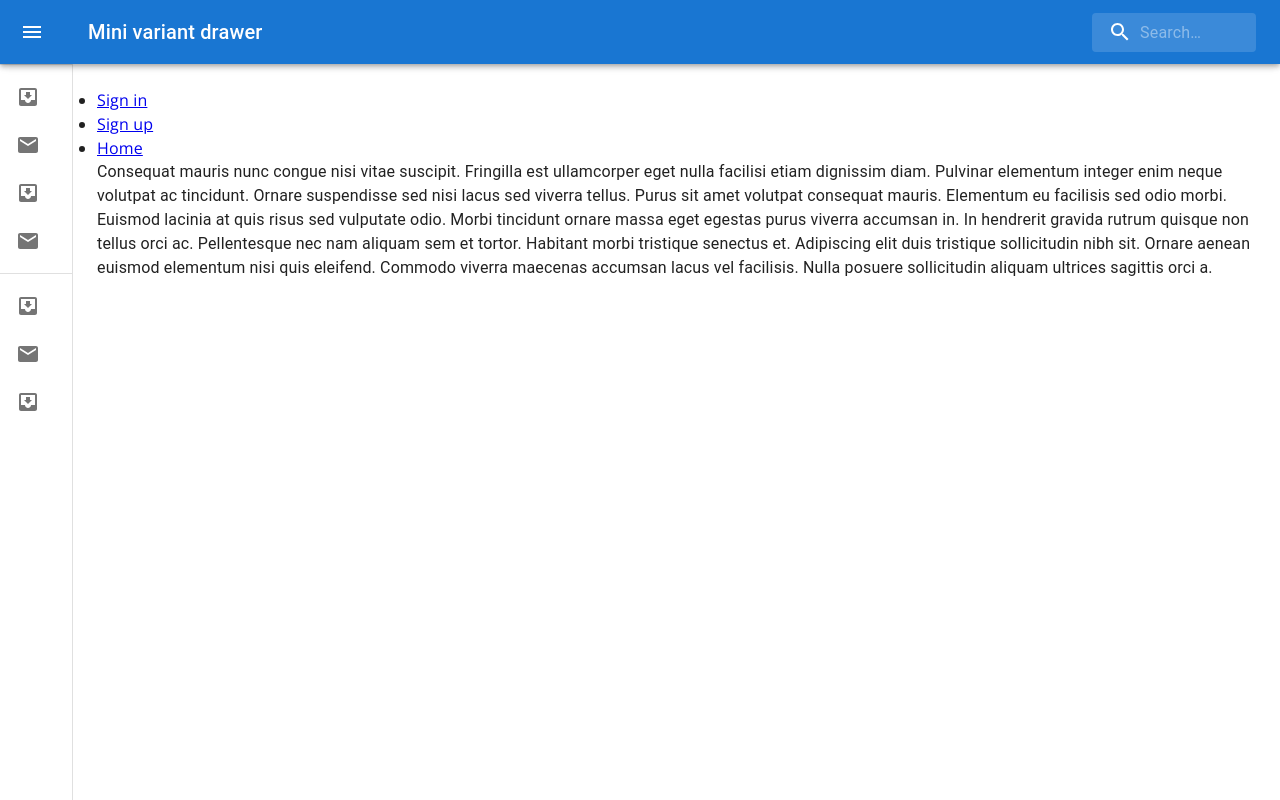
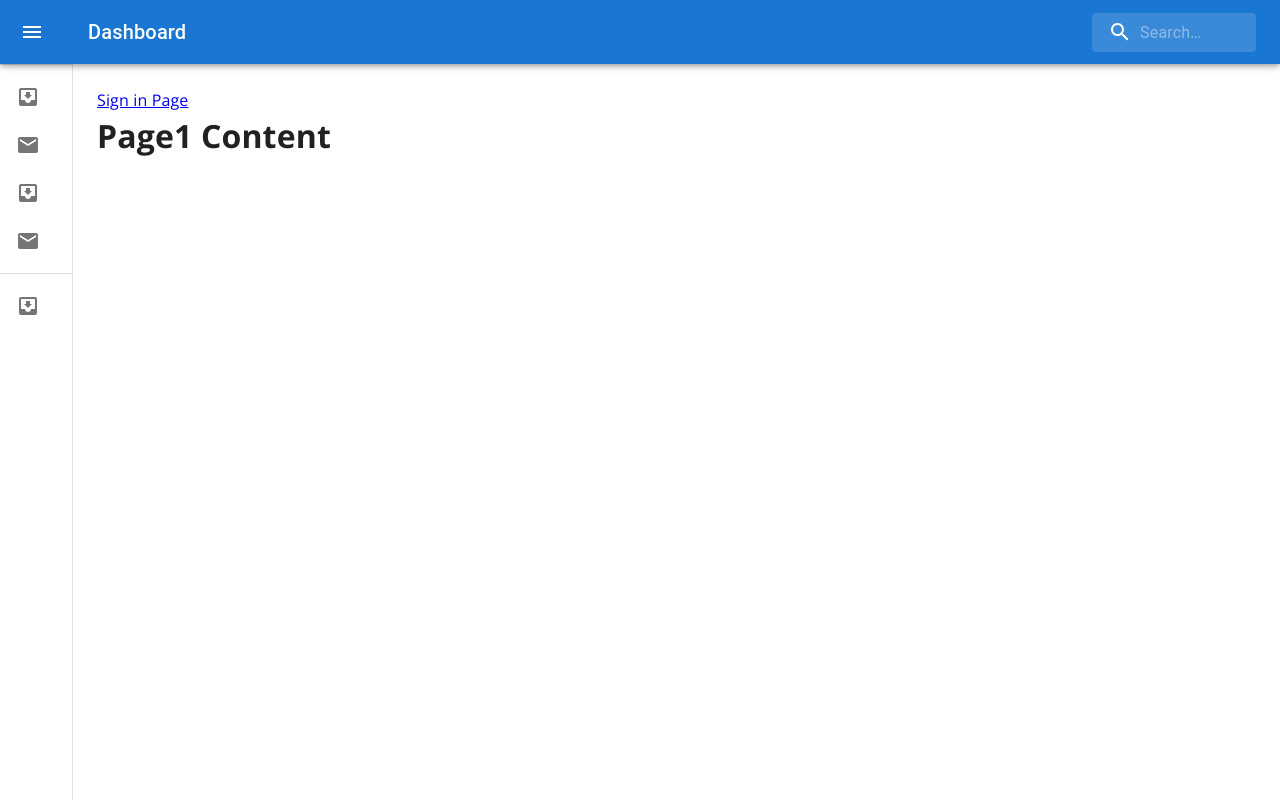
Before and after one commit to failury/cs546-final-project-group-7, a React (Create React App) app: page / in a window 1280 px wide. Built offline with nearby package versions, Linux system fonts and the light colour scheme.

Commit message:
added example code for routing

```diff
--- a/src/App.js
+++ b/src/App.js
@@ -1,14 +1,17 @@
-import ClippedDrawer from "./layouts/Dashboard";
+
 import { BrowserRouter, Route, Switch } from 'react-router-dom';
 import SignIn from "./pages/SignIn";
 import SignUp from "./pages/SignUp";
+import page1 from "./pages/page1";
+import Dashboard from "./components/Dashboard";
 function App() {
   return (
     <main>
       <Switch>
-      <Route path="/" component={ClippedDrawer} exact />
+      <Route path="/" render={(props) => <Dashboard {...props} PageComponent={page1} />} />
                 <Route path="/signin" component={SignIn} />
                 <Route path="/signup" component={SignUp} />
+                <Route path="/page1" component={page1} />
       </Switch>
     </main>
 
--- a/src/components/Sidebar.js
+++ b/src/components/Dashboard.js
@@ -19,6 +19,7 @@ import InboxIcon from '@mui/icons-material/MoveToInbox';
 import MailIcon from '@mui/icons-material/Mail';
 import InputBase from '@mui/material/InputBase';
 import SearchIcon from '@mui/icons-material/Search';
+import { Link } from 'react-router-dom';
 const drawerWidth = 240;
 
 const openedMixin = (theme) => ({
@@ -86,10 +87,9 @@ const Drawer = styled(MuiDrawer, { shouldForwardProp: (prop) => prop !== 'open'
   }),
 );
 
-export default function MiniDrawer() {
+export default function Dashboard({PageComponent}) {
   const theme = useTheme();
   const [open, setOpen] = React.useState(false);
-
   const handleDrawerOpen = () => {
     setOpen(true);
   };
@@ -157,7 +157,7 @@ export default function MiniDrawer() {
             <MenuIcon />
           </IconButton>
           <Typography variant="h6" noWrap component="div" sx={{ flexGrow: 1, display: { xs: 'none', sm: 'block' } }}>
-            Mini variant drawer
+            Dashboard
           </Typography>
           <Search>
             <SearchIconWrapper>
@@ -189,38 +189,19 @@ export default function MiniDrawer() {
         </List>
         <Divider />
         <List>
-          {['All mail', 'Trash', 'Spam'].map((text, index) => (
-            <ListItem button key={text}>
+            <ListItem button component={Link} to="/page1" key="Page1">
               <ListItemIcon>
-                {index % 2 === 0 ? <InboxIcon /> : <MailIcon />}
+                <InboxIcon />
               </ListItemIcon>
-              <ListItemText primary={text} />
+              <ListItemText primary="Page1" />
             </ListItem>
-          ))}
+
         </List>
       </Drawer>
       <Box component="main" sx={{ flexGrow: 1, p: 3 }}>
         <DrawerHeader />
-        <nav>
-        <ul>
-          <li><a href="/signin">Sign in</a></li>
-          <li><a href="/signup">Sign up</a></li>
-          <li><a href="/">Home</a></li>
-        </ul>
-      </nav>
-        <Typography paragraph>
-          Consequat mauris nunc congue nisi vitae suscipit. Fringilla est ullamcorper
-          eget nulla facilisi etiam dignissim diam. Pulvinar elementum integer enim
-          neque volutpat ac tincidunt. Ornare suspendisse sed nisi lacus sed viverra
-          tellus. Purus sit amet volutpat consequat mauris. Elementum eu facilisis
-          sed odio morbi. Euismod lacinia at quis risus sed vulputate odio. Morbi
-          tincidunt ornare massa eget egestas purus viverra accumsan in. In hendrerit
-          gravida rutrum quisque non tellus orci ac. Pellentesque nec nam aliquam sem
-          et tortor. Habitant morbi tristique senectus et. Adipiscing elit duis
-          tristique sollicitudin nibh sit. Ornare aenean euismod elementum nisi quis
-          eleifend. Commodo viverra maecenas accumsan lacus vel facilisis. Nulla
-          posuere sollicitudin aliquam ultrices sagittis orci a.
-        </Typography>
+          <Link to='/signin'>Sign in Page</Link>
+       <PageComponent/>
       </Box>
     </Box>
   );
--- a/src/layouts/Dashboard.js
+++ /dev/null
@@ -1,10 +0,0 @@
-import React from 'react'
-import Sidebar from '../components/Sidebar'
-
-export default function Dashboard() {
-    return (
-        <div className={Dashboard}>
-            <Sidebar/>
-        </div>
-    )
-}
--- a/src/pages/SignIn.js
+++ b/src/pages/SignIn.js
@@ -13,18 +13,7 @@ import Typography from '@mui/material/Typography';
 import Container from '@mui/material/Container';
 import { createTheme, ThemeProvider } from '@mui/material/styles';
 
-function Copyright(props) {
-  return (
-    <Typography variant="body2" color="text.secondary" align="center" {...props}>
-      {'Copyright © '}
-      <Link color="inherit" href="https://mui.com/">
-        Your Website
-      </Link>{' '}
-      {new Date().getFullYear()}
-      {'.'}
-    </Typography>
-  );
-}
+
 
 const theme = createTheme();
 
@@ -104,7 +93,6 @@ export default function SignIn() {
             </Grid>
           </Box>
         </Box>
-        <Copyright sx={{ mt: 8, mb: 4 }} />
       </Container>
     </ThemeProvider>
   );
--- a/src/pages/SignUp.js
+++ b/src/pages/SignUp.js
@@ -13,18 +13,6 @@ import Typography from '@mui/material/Typography';
 import Container from '@mui/material/Container';
 import { createTheme, ThemeProvider } from '@mui/material/styles';
 
-function Copyright(props) {
-  return (
-    <Typography variant="body2" color="text.secondary" align="center" {...props}>
-      {'Copyright © '}
-      <Link color="inherit" href="https://mui.com/">
-        Your Website
-      </Link>{' '}
-      {new Date().getFullYear()}
-      {'.'}
-    </Typography>
-  );
-}
 
 const theme = createTheme();
 
@@ -125,7 +113,6 @@ export default function SignUp() {
             </Grid>
           </Box>
         </Box>
-        <Copyright sx={{ mt: 5 }} />
       </Container>
     </ThemeProvider>
   );
--- /dev/null
+++ b/src/pages/page1.js
@@ -0,0 +1,9 @@
+import React from 'react'
+
+export default function page1() {
+    return (
+        <div>
+            <h1>Page1 Content</h1>
+        </div>
+    )
+}
```
